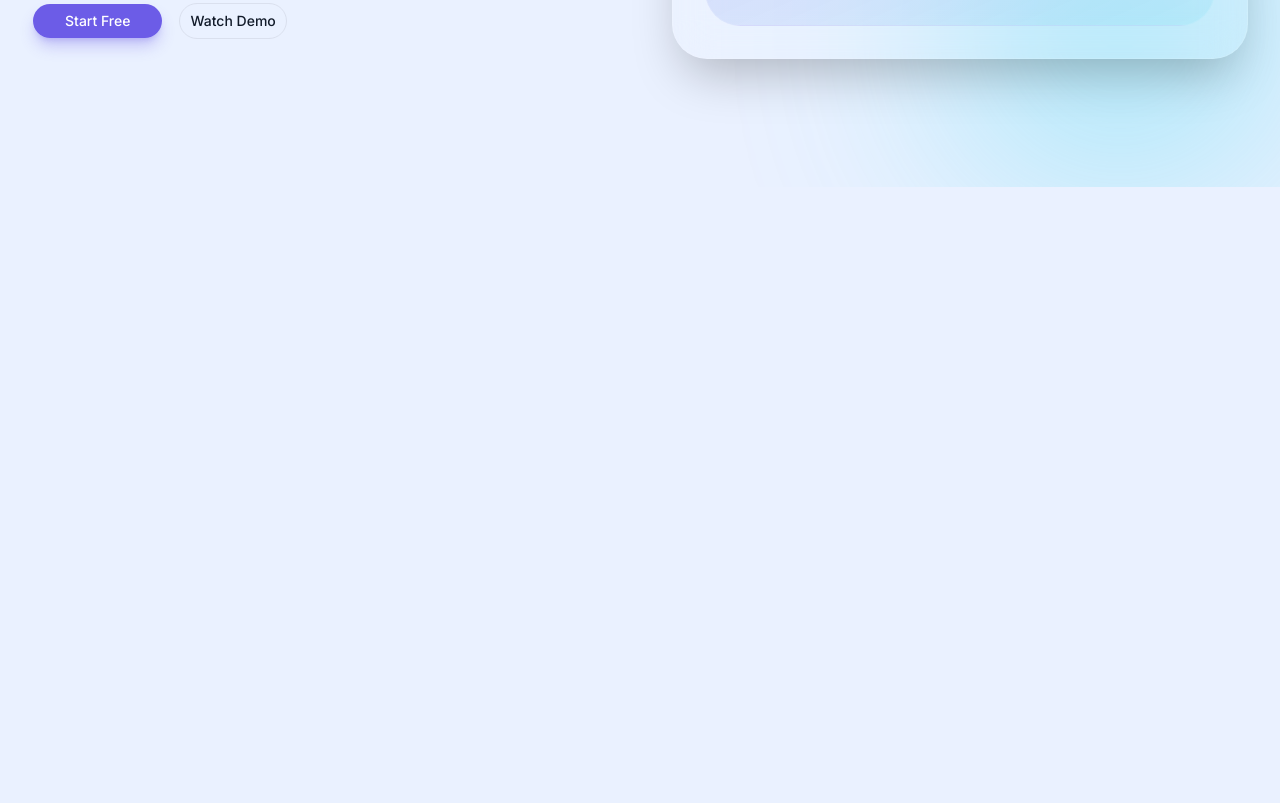
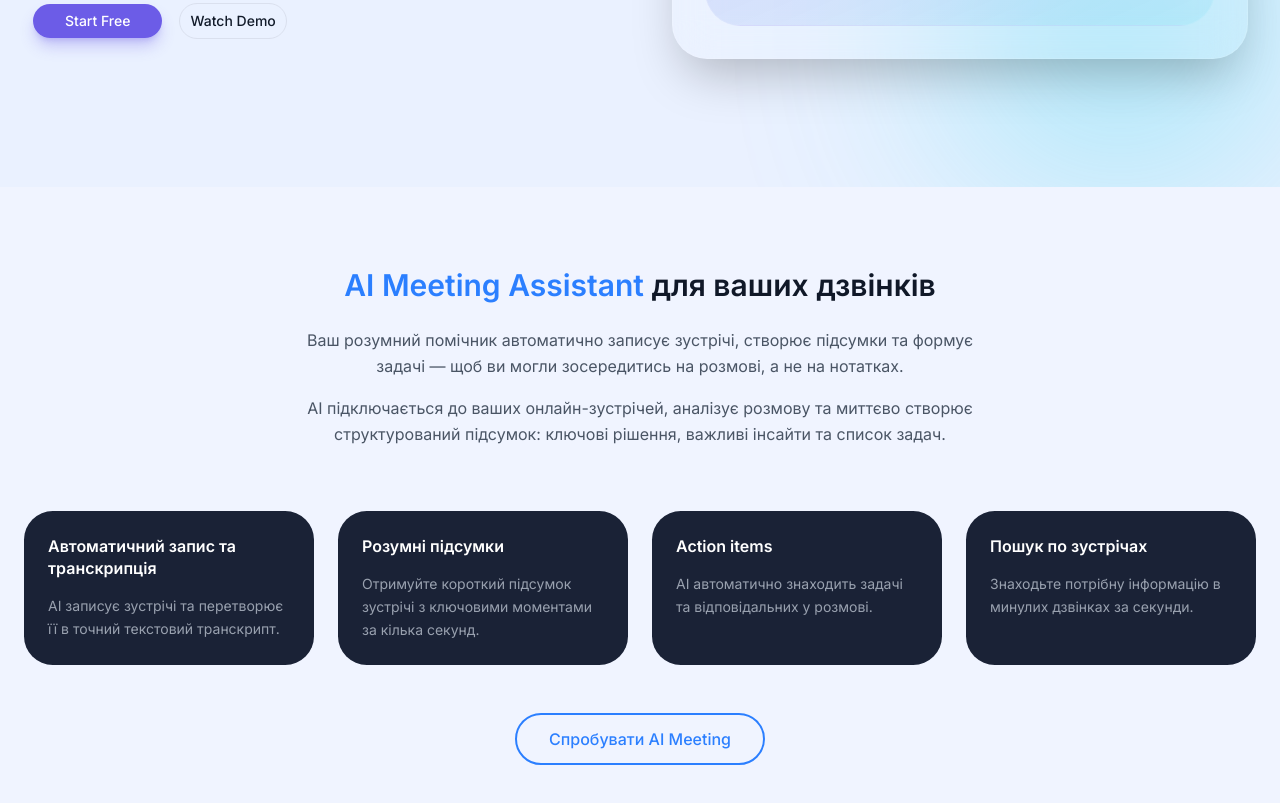
Before and after one commit to Ded-Goit/plan_xai, a Next.js app: page / in a window 1280 px wide. Shown: the part 549-1352 px from the top of the page. Before the commit the page ends 800 px from the top, so only its background shows below. Built offline with nearby package versions, Linux system fonts and the light colour scheme; a web font is replaced by a local one.

Commit message:
feat: add ai-meeting-assistant section

```diff
--- a/src/app/page.tsx
+++ b/src/app/page.tsx
@@ -1,5 +1,6 @@
 import { Header } from "@/components/layout/header";
 import { HeroSection } from "@/components/sections/hero/hero-section";
+import { AiMeetingAssistant } from "@/components/sections/ai-meeting-assistant";
 
 export default function HomePage() {
   return (
@@ -8,6 +9,8 @@ export default function HomePage() {
 
       <main>
         <HeroSection />
+        <AiMeetingAssistant />
+
       </main>
     </>
   );
--- /dev/null
+++ b/src/components/sections/ai-meeting-assistant.tsx
@@ -0,0 +1,70 @@
+export function AiMeetingAssistant() {
+  const features = [
+    {
+      title: "Автоматичний запис та транскрипція",
+      description: "AI записує зустрічі та перетворює її в точний текстовий транскрипт.",
+    },
+    {
+      title: "Розумні підсумки",
+      description: "Отримуйте короткий підсумок зустрічі з ключовими моментами за кілька секунд.",
+    },
+    {
+      title: "Action items",
+      description: "AI автоматично знаходить задачі та відповідальних у розмові.",
+    },
+    {
+      title: "Пошук по зустрічах",
+      description: "Знаходьте потрібну інформацію в минулих дзвінках за секунди.",
+    },
+  ];
+
+  return (
+    <section className="py-20 px-6 bg-[#F0F4FF]">
+      <div className="max-w-7xl mx-auto">
+
+        {/* Title */}
+        <h2 className="text-center text-3xl font-semibold text-gray-900 mb-6">
+          <span className="text-blue-500 font-semibold">AI Meeting Assistant</span>{" "}
+          для ваших дзвінків
+        </h2>
+
+        {/* Description */}
+        <div className="max-w-2xl mx-auto text-center mb-16 space-y-4">
+          <p className="text-gray-600 text-base leading-relaxed">
+            Ваш розумний помічник автоматично записує зустрічі, створює підсумки та
+            формує задачі — щоб ви могли зосередитись на розмові, а не на нотатках.
+          </p>
+          <p className="text-gray-600 text-base leading-relaxed">
+            AI підключається до ваших онлайн-зустрічей, аналізує розмову та миттєво
+            створює структурований підсумок: ключові рішення, важливі інсайти та список задач.
+          </p>
+        </div>
+
+        {/* Feature cards */}
+        <div className="grid grid-cols-4 gap-6 mb-12">
+          {features.map((feature) => (
+            <div
+              key={feature.title}
+              className="bg-[#1A2236] rounded-2xl p-6 flex flex-col gap-4"
+            >
+              <h3 className="text-white text-base font-semibold leading-snug">
+                {feature.title}
+              </h3>
+              <p className="text-gray-400 text-sm leading-relaxed">
+                {feature.description}
+              </p>
+            </div>
+          ))}
+        </div>
+
+        {/* CTA Button */}
+        <div className="flex justify-center">
+          <button className="px-8 py-3 rounded-full border-2 border-blue-500 text-blue-500 text-base font-medium hover:bg-blue-500 hover:text-white transition-colors">
+            Спробувати AI Meeting
+          </button>
+        </div>
+
+      </div>
+    </section>
+  );
+}
```
